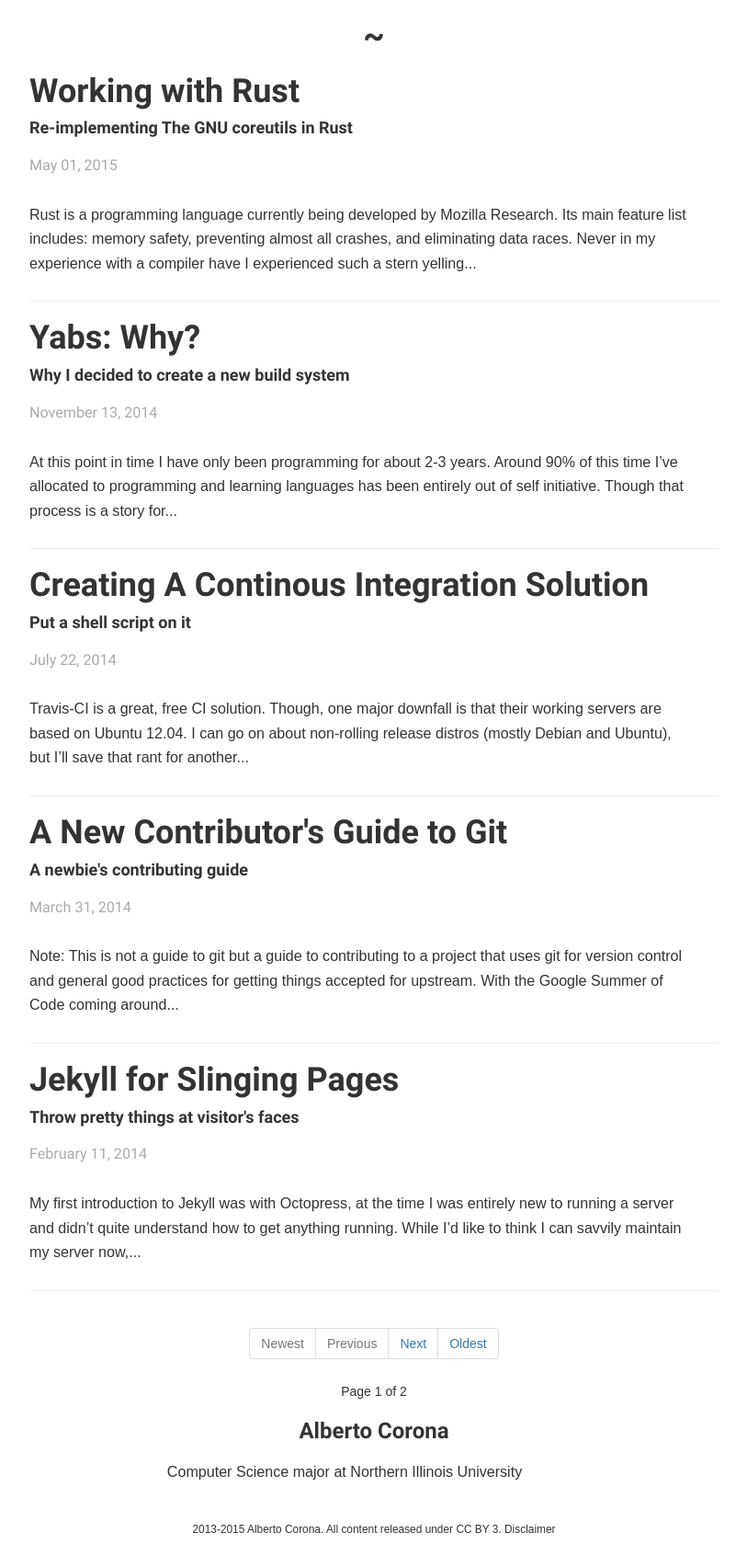
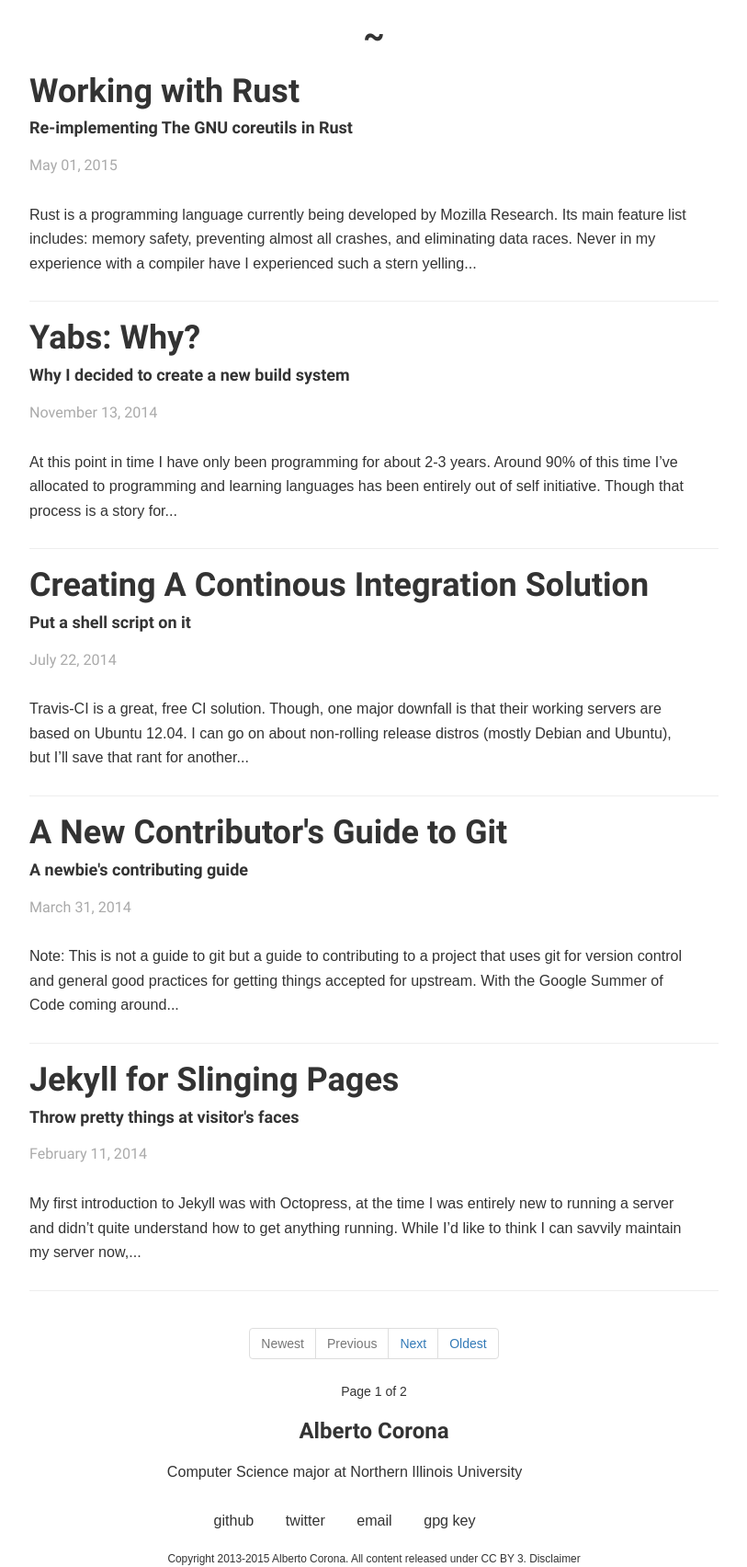
Before and after one commit to 0X1A/wwebsiteasontheinternet, a Jekyll site: the page built from index.html, in a window 1280 px wide. Shown: the whole page at 92% size, without its empty margins (233-1046 px from the left). Built offline with Jekyll 4.4.1, drawn with Linux system fonts in a browser that asks for light colours; some web fonts are replaced; Markdown is read by kramdown in place of the engine named in the settings; the list of posts is cut into pages by our own code; before the commit the page ends 1672 px from its top, so only the background shows below that.

Commit message:
incldues: remove some, change some
Signed-off-by: Alberto Corona <alberto@0x1a.us>

```diff
--- a/_includes/about.html
+++ b/_includes/about.html
@@ -1,10 +1,10 @@
 <div class="row text-center">
     <h3>Alberto Corona</h3>
     <p>Computer Science major at Northern Illinois University</p>
-    <div class="row-fluid">
-        <a href="https://github.com/0X1A"><i class="icons fa fa-github-square fa-3x"></i></a>
-        <a href="https://twitter.com/deathgreps"><i class="icons fa fa-twitter-square fa-3x"></i></a>
-        <a href="mailto:alberto@0x1a.us"><i class="icons fa fa-envelope-square fa-3x"></i></a>
-        <a href="/pub.key"><i class="icons fa fa-key fa-3x"></i></a>
-    </div>
+<p>
+        <a href="https://github.com/0X1A" class="icons">github</a>
+        <a href="https://twitter.com/deathgreps" class="icons">twitter</a>
+        <a href="mailto:ac@albertocorona.com" class="icons">email</a>
+        <a href="/pub.key" class="icons">gpg key</a>
+</p>
 </div>
--- a/_includes/footer.html
+++ b/_includes/footer.html
@@ -1,3 +1,5 @@
-<footer class="text-center">
-    <small><i class="fa fa-copyright"></i> 2013-2015 Alberto Corona. All content released under <a href="https://creativecommons.org/licenses/by/3.0/">CC BY 3</a>. <a href="/disclaimer">Disclaimer</a></small>
+<div class="row text-center">
+<footer>
+    <small>Copyright 2013-2015 Alberto Corona. All content released under <a href="https://creativecommons.org/licenses/by/3.0/">CC BY 3</a>. <a href="/disclaimer">Disclaimer</a></small>
 </footer>
+</div>
```
Also changed, not shown: _includes/disqus.html (deleted, +0 -11 lines), _includes/stats.html (deleted, +0 -15 lines).
